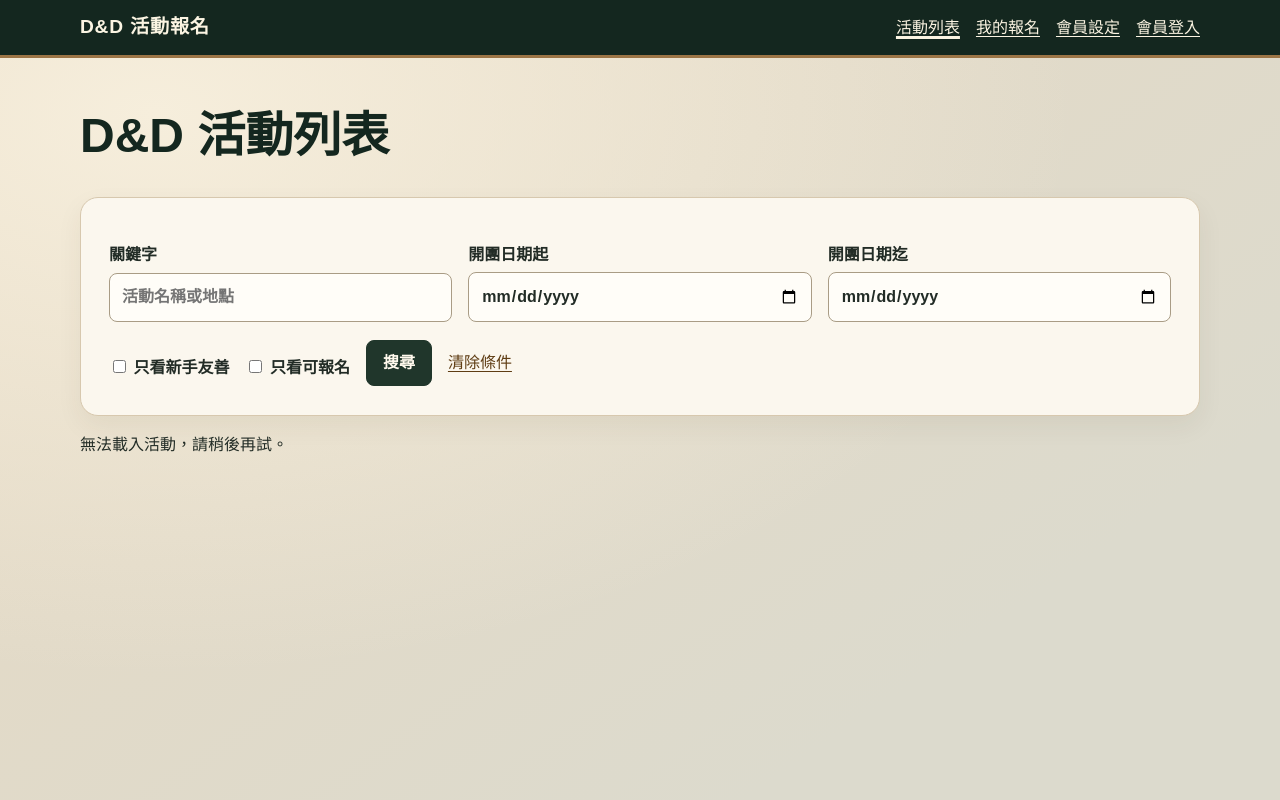
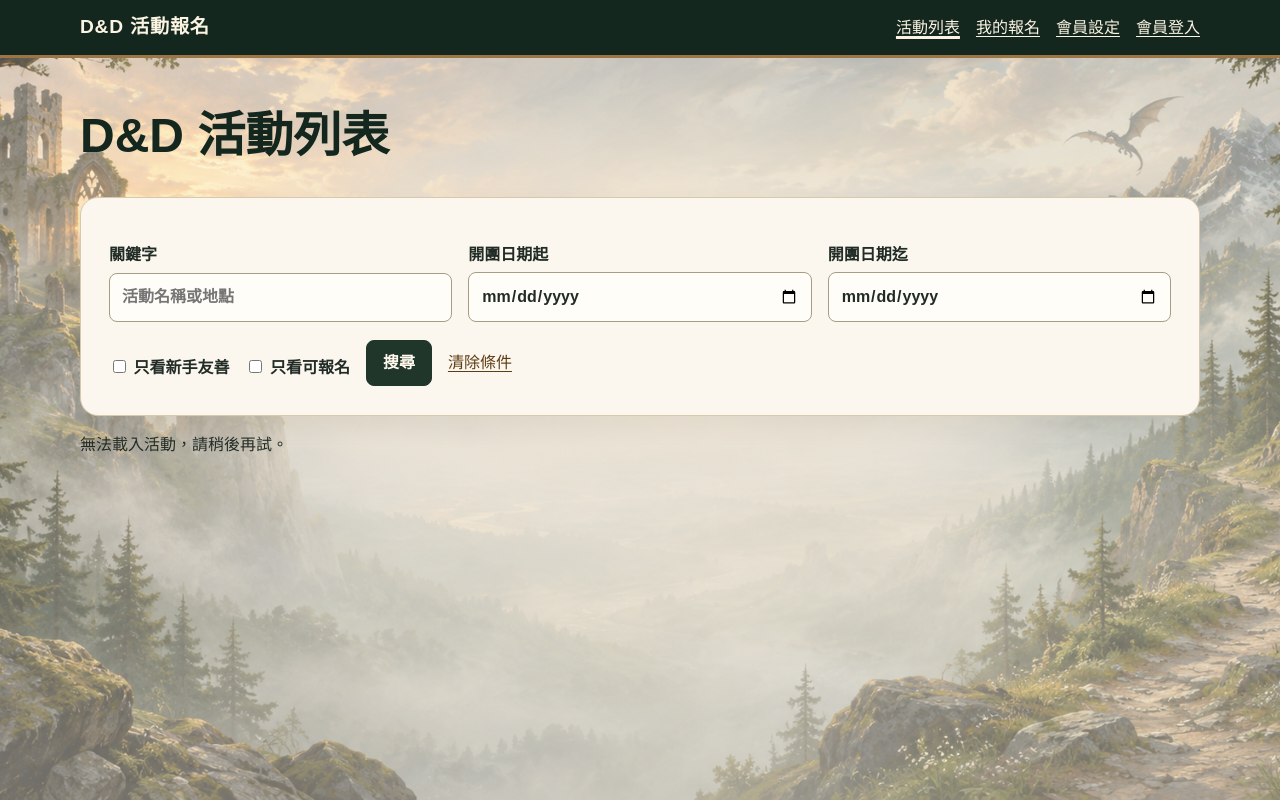
Before and after one commit to xxa693852/my_project_spring_boot_261021, a web app: page /events.html in a window 1280 px wide. Run offline with its HTML, style and script files only (its server is not run), Linux system fonts and the light colour scheme; data that the repository does not hold is empty.

Commit message:
背景圖片更改

```diff
--- a/src/main/java/student/jia/my_project_spring_boot_261021/entity/Payment.java
+++ b/src/main/java/student/jia/my_project_spring_boot_261021/entity/Payment.java
@@ -83,7 +83,7 @@ public class Payment {
 
     protected Payment() {
     }
-
+    //注入建構子 註冊編號,商戶訂單編號,商戶編號,金額
     public Payment(Long registrationId, String merchantOrderNo, String merchantId, Integer amount) {
         this.registrationId = registrationId;
         this.merchantOrderNo = merchantOrderNo;
--- a/src/main/resources/static/admin-events.html
+++ b/src/main/resources/static/admin-events.html
@@ -4,7 +4,7 @@
     <meta charset="UTF-8">
     <meta name="viewport" content="width=device-width, initial-scale=1">
     <title>D&amp;D 活動管理</title>
-    <link rel="stylesheet" href="/site.css?v=2.5">
+    <link rel="stylesheet" href="/site.css?v=dragon-background-1">
     <script src="/auth.js?v=member-admin" defer></script>
     <script src="/event-presentation.js" defer></script>
     <script src="/taipei-date-picker.js?v=1" defer></script>
--- a/src/main/resources/static/admin-members.html
+++ b/src/main/resources/static/admin-members.html
@@ -4,7 +4,7 @@
     <meta charset="UTF-8">
     <meta name="viewport" content="width=device-width, initial-scale=1">
     <title>D&amp;D 會員管理</title>
-    <link rel="stylesheet" href="/site.css?v=member-admin">
+    <link rel="stylesheet" href="/site.css?v=dragon-background-1">
     <script src="/auth.js?v=member-admin" defer></script>
     <script src="/taipei-date-picker.js?v=1" defer></script>
     <link rel="stylesheet" href="/page-jump.css?v=2">
--- a/src/main/resources/static/event-detail.html
+++ b/src/main/resources/static/event-detail.html
@@ -4,7 +4,7 @@
     <meta charset="UTF-8">
     <meta name="viewport" content="width=device-width, initial-scale=1">
     <title>D&amp;D 活動詳情</title>
-    <link rel="stylesheet" href="/site.css?v=detail-fee">
+    <link rel="stylesheet" href="/site.css?v=dragon-background-1">
     <script src="/auth.js?v=member-admin" defer></script>
     <script src="/event-presentation.js?v=registration-conflict" defer></script>
     <script src="/line-notification-prompt.js?v=2.5.1" defer></script>
--- a/src/main/resources/static/events.html
+++ b/src/main/resources/static/events.html
@@ -5,7 +5,7 @@
     <meta name="viewport" content="width=device-width, initial-scale=1">
     <title>D&D 活動列表</title>
 
-    <link rel="stylesheet" href="/site.css?v=centered-cancel">
+    <link rel="stylesheet" href="/site.css?v=dragon-background-1">
     <script src="/auth.js?v=member-admin" defer></script>
     <script src="/line-notification-prompt.js?v=2.5.1" defer></script>
     <script src="/event-presentation.js?v=registration-conflict" defer></script>
--- a/src/main/resources/static/forgot-password.html
+++ b/src/main/resources/static/forgot-password.html
@@ -4,7 +4,7 @@
     <meta charset="UTF-8">
     <meta name="viewport" content="width=device-width, initial-scale=1">
     <title>D&amp;D 忘記密碼</title>
-    <link rel="stylesheet" href="/site.css?v=2.5">
+    <link rel="stylesheet" href="/site.css?v=dragon-background-1">
     <script src="/forgot-password.js" defer></script>
 </head>
 <body>
--- a/src/main/resources/static/login.html
+++ b/src/main/resources/static/login.html
@@ -4,7 +4,7 @@
     <meta charset="UTF-8">
     <meta name="viewport" content="width=device-width, initial-scale=1">
     <title>D&amp;D 會員登入</title>
-    <link rel="stylesheet" href="/site.css?v=2.5">
+    <link rel="stylesheet" href="/site.css?v=dragon-background-1">
     <!-- 調整：先載入共用密碼檢查，再執行表單程式。 -->
     <script src="/password-rules.js?v=20261110" defer></script>
     <script src="/auth.js?v=member-admin" defer></script>
--- a/src/main/resources/static/member-settings.html
+++ b/src/main/resources/static/member-settings.html
@@ -5,14 +5,14 @@
     <meta name="viewport" content="width=device-width, initial-scale=1">
     <meta name="referrer" content="no-referrer">
     <title>D&amp;D 會員設定</title>
-    <link rel="stylesheet" href="/site.css?v=2.5">
+    <link rel="stylesheet" href="/site.css?v=page-backgrounds-2">
     <!-- 調整：先載入共用密碼檢查，再執行表單程式。 -->
     <script src="/password-rules.js?v=20261110" defer></script>
     <script src="/auth.js?v=member-admin" defer></script>
     <script src="/member-settings.js" defer></script>
     <script src="/line-notifications.js?v=event-reminders" defer></script>
 </head>
-<body>
+<body class="member-settings-page">
     <header class="site-header">
         <div class="site-bar">
             <a class="site-brand" href="/events.html">D&amp;D 活動報名</a>
--- a/src/main/resources/static/my-registrations.html
+++ b/src/main/resources/static/my-registrations.html
@@ -4,7 +4,7 @@
     <meta charset="UTF-8">
     <meta name="viewport" content="width=device-width, initial-scale=1">
     <title>D&amp;D 我的報名</title>
-    <link rel="stylesheet" href="/site.css?v=centered-cancel">
+    <link rel="stylesheet" href="/site.css?v=page-backgrounds-2">
     <script src="/auth.js?v=member-admin" defer></script>
     <script src="/line-notification-prompt.js?v=2.5.1" defer></script>
     <script src="/cancel-registration-dialog.js?v=centered-cancel" defer></script>
@@ -14,7 +14,7 @@
     <script src="/my-registrations.js?v=search-pagination" defer></script>
     <script src="/search-history.js?v=1" defer></script>
 </head>
-<body>
+<body class="my-registrations-page">
     <header class="site-header">
         <div class="site-bar">
             <a class="site-brand" href="/events.html">D&amp;D 活動報名</a>
--- a/src/main/resources/static/register.html
+++ b/src/main/resources/static/register.html
@@ -4,7 +4,7 @@
     <meta charset="UTF-8">
     <meta name="viewport" content="width=device-width, initial-scale=1">
     <title>D&amp;D 會員註冊</title>
-    <link rel="stylesheet" href="/site.css?v=2.5">
+    <link rel="stylesheet" href="/site.css?v=dragon-background-1">
     <!-- 調整：先載入共用密碼檢查，再執行表單程式。 -->
     <script src="/password-rules.js?v=20261110" defer></script>
     <script src="/auth.js?v=member-admin" defer></script>
--- a/src/main/resources/static/reset-password.html
+++ b/src/main/resources/static/reset-password.html
@@ -5,7 +5,7 @@
     <meta name="viewport" content="width=device-width, initial-scale=1">
     <meta name="referrer" content="no-referrer">
     <title>D&amp;D 重設密碼</title>
-    <link rel="stylesheet" href="/site.css?v=2.5">
+    <link rel="stylesheet" href="/site.css?v=dragon-background-1">
     <!-- 調整：先載入共用密碼檢查，再執行表單程式。 -->
     <script src="/password-rules.js?v=20261110" defer></script>
     <script src="/reset-password.js" defer></script>
--- a/src/main/resources/static/site.css
+++ b/src/main/resources/static/site.css
@@ -18,9 +18,36 @@ body {
     min-height: 100vh;
     font: 1rem/1.6 "Source Sans 3", "Noto Sans TC", "Microsoft JhengHei", sans-serif;
     color: var(--ink);
-    background: radial-gradient(ellipse at 12% 14%, #f6eedc, transparent 58%),
-        linear-gradient(145deg, #e8dac3, #dcdacd 78%);
+    background: #ece6d7;
+    isolation: isolate;
     overflow-wrap: anywhere;
+}
+
+/* 固定背景獨立於內容，捲動長列表時仍保持圖片比例。 */
+body::before {
+    content: "";
+    position: fixed;
+    inset: 0;
+    z-index: -1;
+    pointer-events: none;
+    background:
+        linear-gradient(rgba(251, 247, 238, .24), rgba(251, 247, 238, .4)),
+        var(--page-background, url("/dnd-background.png")) center center / cover no-repeat;
+}
+
+/* 由各頁 body 的 class 選擇背景，共用原本的遮罩與縮放設定。 */
+body.my-registrations-page {
+    --page-background: url("/dnd-MyRegistrationBackground.png");
+}
+
+body.member-settings-page {
+    --page-background: url("/dnd-MemberSettingsBackground.png");
+}
+
+@media (max-width: 600px) {
+    body::before {
+        background-position: center, 65% center;
+    }
 }
 
 h1, h2, h3 {
```
Also changed, not shown: src/main/java/student/jia/my_project_spring_boot_261021/service/RegistrationService.java (+7 -4 lines), src/main/resources/static/dnd-MemberSettingsBackground.png (added), src/main/resources/static/dnd-MyRegistrationBackground.png (added), src/main/resources/static/dnd-background.png (added).
